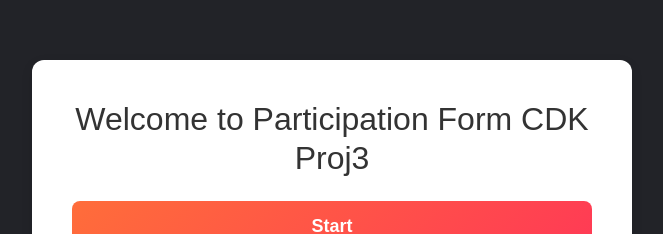
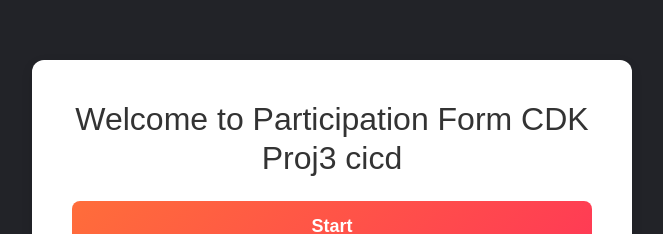
Before and after one commit to aakash-73/CDK-AmplifyServerlessParticipation-Repository, a plain HTML site: page cicc-cdk-demo/index.html in a window 1280 px wide. Shown: the part 224-458 px from the top of the page, without its empty margins (308-971 px from the left). Drawn offline with nearby package versions, Linux system fonts and the light colour scheme.

Commit message:
new cicd commit

```diff
--- a/cicc-cdk-demo/index.html
+++ b/cicc-cdk-demo/index.html
@@ -90,7 +90,7 @@
 
 <body class="d-flex align-items-center justify-content-center vh-100">
     <div class="container" id="welcome-screen">
-        <h2 class="mb-4">Welcome to Participation Form CDK Proj3</h2>
+        <h2 class="mb-4">Welcome to Participation Form CDK Proj3 cicd</h2>
         <button class="btn btn-custom w-100" onclick="startForm()">Start</button>
     </div>
 
```
